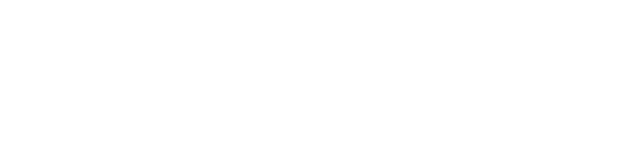
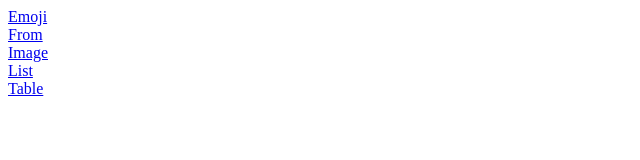
Before and after one commit to Guna1551/Guna1551.github.io, a plain HTML site: page index.html in a window 1280 px wide. Shown: the whole page, without its empty margins (0-640 px from the left). Drawn offline with Linux system fonts and the light colour scheme.

Commit message:
First deployment

```diff
--- a/index.html
+++ b/index.html
@@ -6,11 +6,11 @@
 </head>
 <body>
 
-    <a href="Emoji.html"></a><br>
-    <a href="Form.html"></a><br>
-    <a href="Image.html"></a><br>
-    <a href="List.html"></a><br>
-    <a href="Table.html"></a><br>
+    <a href="Emoji.html">Emoji</a><br>
+    <a href="Form.html">From</a><br>
+    <a href="Image.html">Image</a><br>
+    <a href="List.html">List</a><br>
+    <a href="Table.html">Table</a><br>
 
 </body>
 </html>
```
